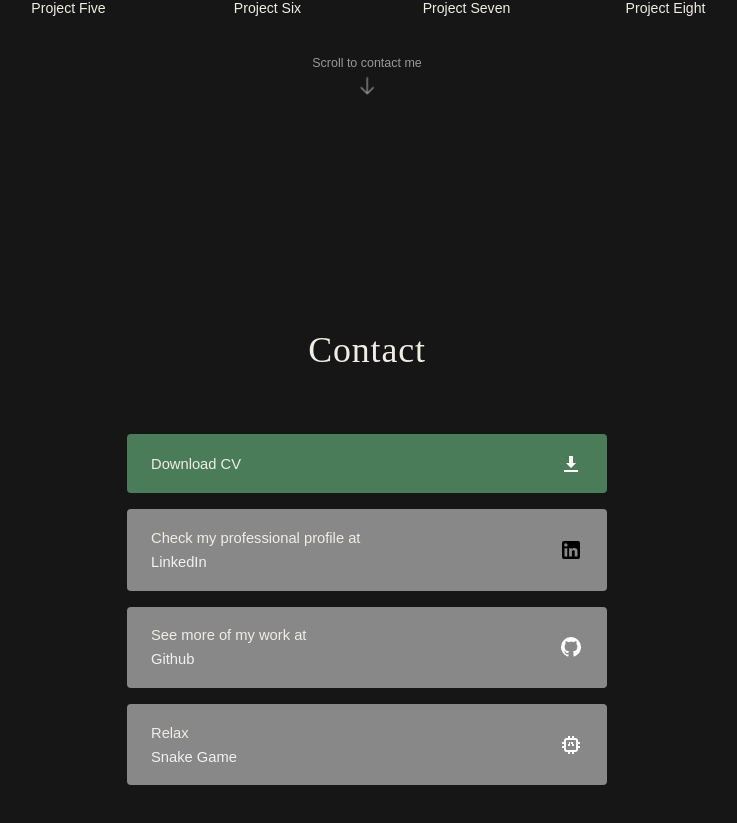
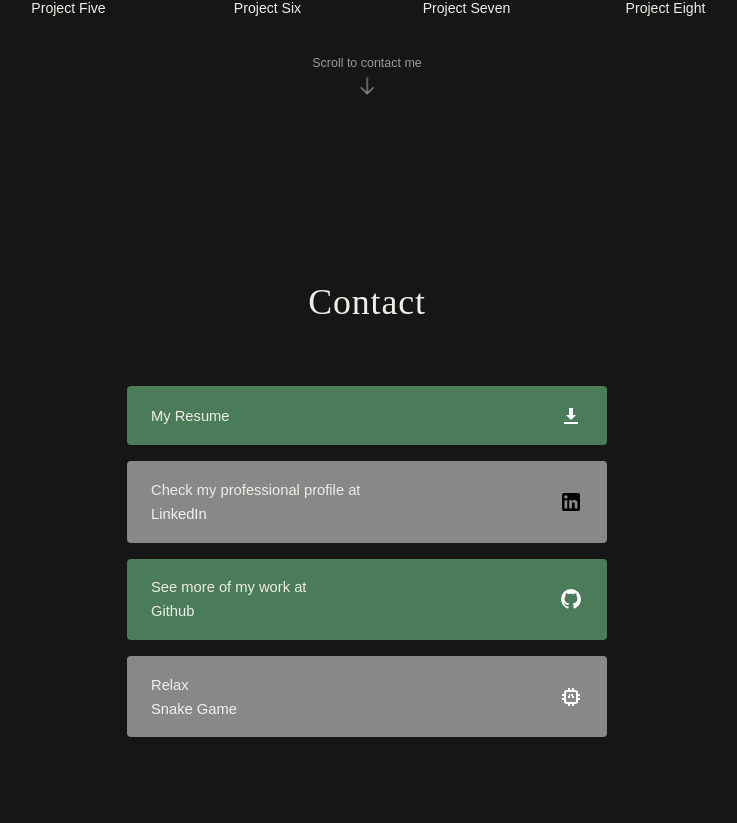
Before and after one commit to NgocTruongHuyNguyen/my-web, a Next.js app: page / in a window 1280 px wide. Shown: the part 2337-3160 px from the top of the page, without its empty margins (273-1010 px from the left). Built offline with nearby package versions, Linux system fonts and the light colour scheme.

Commit message:
Add link to Linkedln, GitHub and My Resume

```diff
--- a/src/app/globals.css
+++ b/src/app/globals.css
@@ -19,7 +19,7 @@
   }
 }
 
-/* ── Dark mode (default) ── */
+/* ── Dark mode ── */
 :root {
   --bg: #161616;
   --nav-bg: rgba(22, 22, 22, 0.92);
@@ -41,10 +41,10 @@ html.light {
   --thumb-bg: #dddad5;
 }
 
-html {
+/* html {
   scroll-behavior: smooth;
   scroll-snap-type: y mandatory;
-}
+} */
 
 body {
   background-color: var(--bg);
@@ -55,6 +55,6 @@ body {
   transition: background-color 0.3s ease, color 0.3s ease;
 }
 
-section {
+/* section {
   scroll-snap-align: start;
-}
+} */
--- a/src/components/Contact.tsx
+++ b/src/components/Contact.tsx
@@ -5,7 +5,6 @@ import { motion } from "framer-motion";
 import { useInView } from "react-intersection-observer";
 // import SnakeGame from "./SnakeGame";
 
-// SVG Icons
 const DownloadIcon = () => (
   <svg className="w-6 h-6 fill-white" viewBox="0 0 24 24">
     <path d="M12 16L7 11H10V4H14V11H17L12 16ZM5 18H19V20H5V18Z" />
@@ -37,14 +36,16 @@ interface ContactCardProps {
   icon: React.ReactNode;
   href?: string;
   onClick?: () => void;
+  download?: string;
 }
 
-function ContactCard({ bg, label, sub, icon, href, onClick }: ContactCardProps) {
+function ContactCard({ bg, label, sub, icon, href, onClick,download }: ContactCardProps) {
   const Tag = href ? "a" : "button";
 
   return (
     <Tag
       href={href}
+      download={download}
       target={href ? "_blank" : undefined}
       rel={href ? "noopener noreferrer" : undefined}
       onClick={onClick}
@@ -69,7 +70,7 @@ export default function ContactSection() {
   return (
     <section
       id="contact"
-      className="relative min-h-screen flex flex-col items-center justify-center px-8 pt-24 pb-16"
+      className="relative min-h-screen flex flex-col items-center justify-center px-8 pt-24 pb-40"
     >
       <motion.h2
         initial={{ opacity: 0, y: 20 }}
@@ -91,23 +92,24 @@ export default function ContactSection() {
       >
         <ContactCard
           bg="var(--green)"
-          label="Download CV"
+          label="My Resume"
           icon={<DownloadIcon />}
-          href="/cv.pdf"
+          href="/Resume.pdf"
         />
         <ContactCard
           bg="var(--grey-card)"
           label="Check my professional profile at"
           sub="LinkedIn"
           icon={<LinkedInIcon />}
-          href="https://linkedin.com/in/yourprofile"
+          href="https://www.linkedin.com/in/ngoc-truong-huy-nguyen/"
+          download="Ngoc_Truong_Huy_Nguyen_CV.pdf"
         />
         <ContactCard
-          bg="var(--grey-card)"
+          bg="var(--green)"
           label="See more of my work at"
           sub="Github"
           icon={<GitHubIcon />}
-          href="https://github.com/yourusername"
+          href="https://github.com/NgocTruongHuyNguyen"
         />
         <ContactCard
           bg="var(--grey-card)"
--- a/src/components/Nav.tsx
+++ b/src/components/Nav.tsx
@@ -16,19 +16,19 @@ export default function Nav() {
   const [menuOpen, setMenuOpen] = useState(false);
 
   // Track active section
-  // useEffect(() => {
-  //   const sections = document.querySelectorAll("section[id]");
-  //   const observer = new IntersectionObserver(
-  //     (entries) => {
-  //       entries.forEach((entry) => {
-  //         if (entry.isIntersecting) setActive(entry.target.id);
-  //       });
-  //     },
-  //     { threshold: 0.5 }
-  //   );
-  //   sections.forEach((s) => observer.observe(s));
-  //   return () => observer.disconnect();
-  // }, []);
+  useEffect(() => {
+    const sections = document.querySelectorAll("section[id]");
+    const observer = new IntersectionObserver(
+      (entries) => {
+        entries.forEach((entry) => {
+          if (entry.isIntersecting) setActive(entry.target.id);
+        });
+      },
+      { threshold: 0.5 }
+    );
+    sections.forEach((s) => observer.observe(s));
+    return () => observer.disconnect();
+  }, []);
 
   // Close menu on resize to desktop
   useEffect(() => {
```
Also changed, not shown: 1 other file (tests, documents, lock files or other folders).
